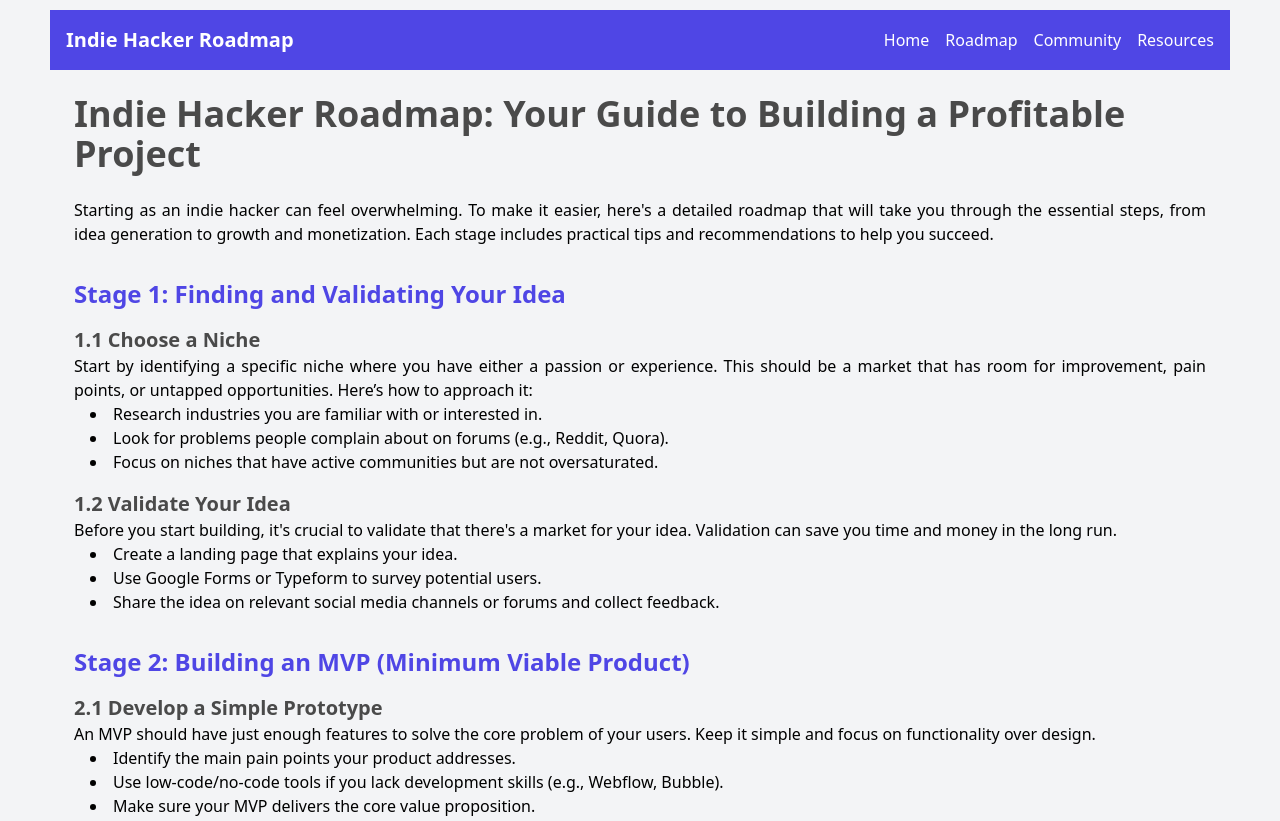
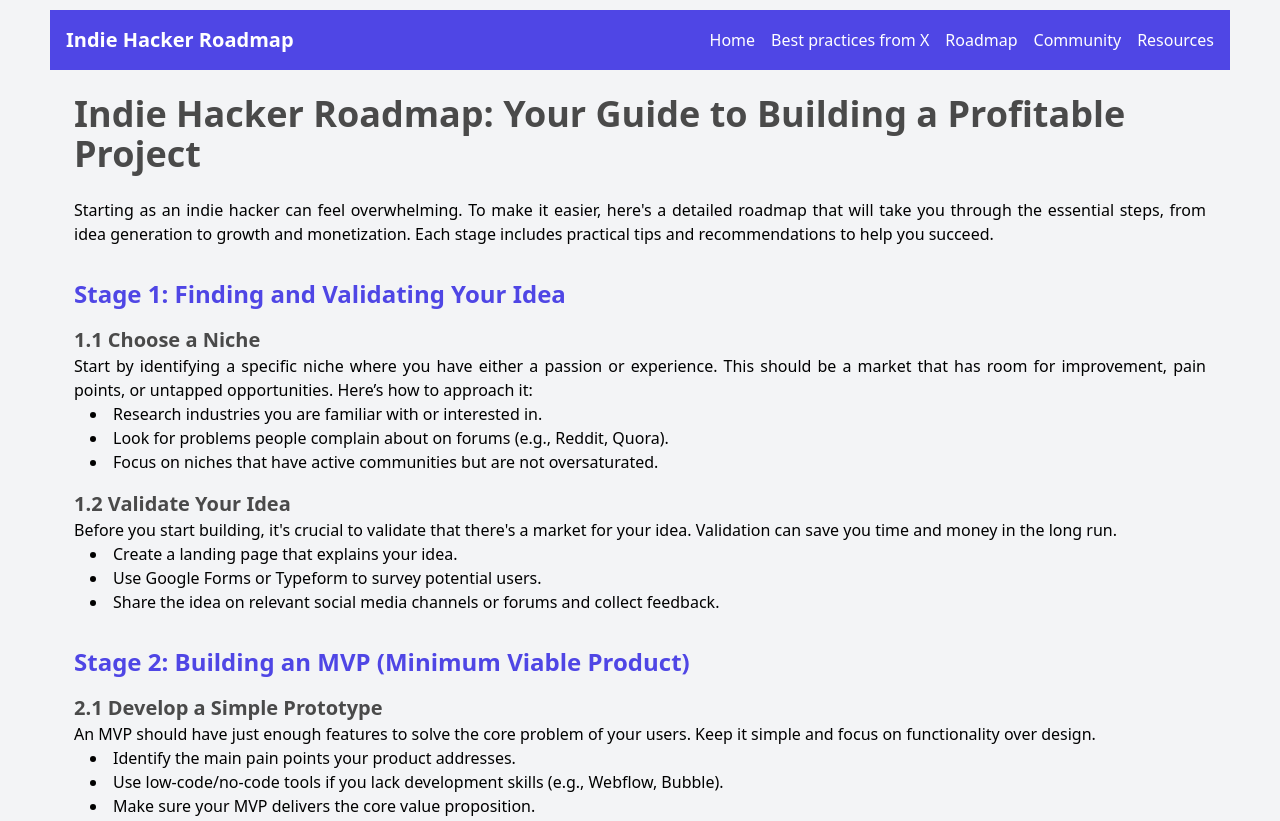
Before and after one commit to romansh/website, a plain HTML site: page roadmap.html in a window 1280 px wide. Shown: the top 821 px of the page. Drawn offline with nearby package versions, Linux system fonts and the light colour scheme.

Commit message:
Update roadmap.html

```diff
--- a/roadmap.html
+++ b/roadmap.html
@@ -30,6 +30,9 @@
       <ul class="flex space-x-4">
         <li>
           <a href="index.html" class="text-white hover:text-gray-300">Home</a>
+        </li>
+        <li>
+          <a href="advices.html" class="text-white hover:text-gray-300">Best practices from X</a>
         </li>
         <li>
           <a href="roadmap.html" class="text-white hover:text-gray-300">Roadmap</a>
```
